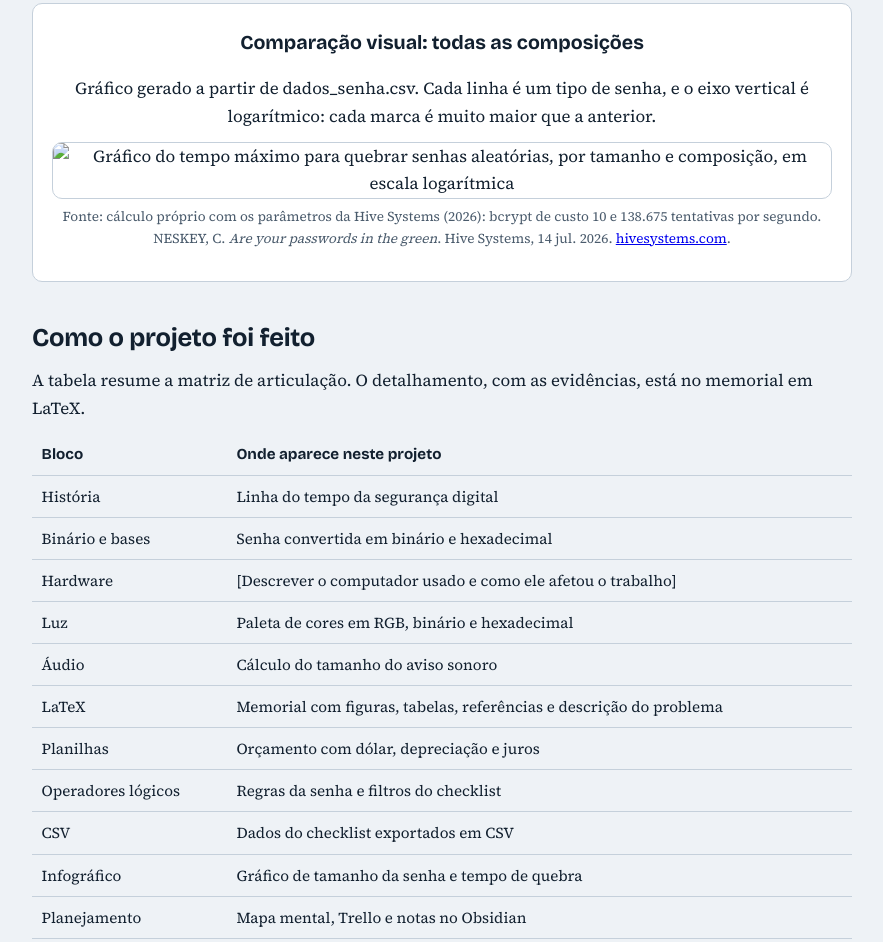
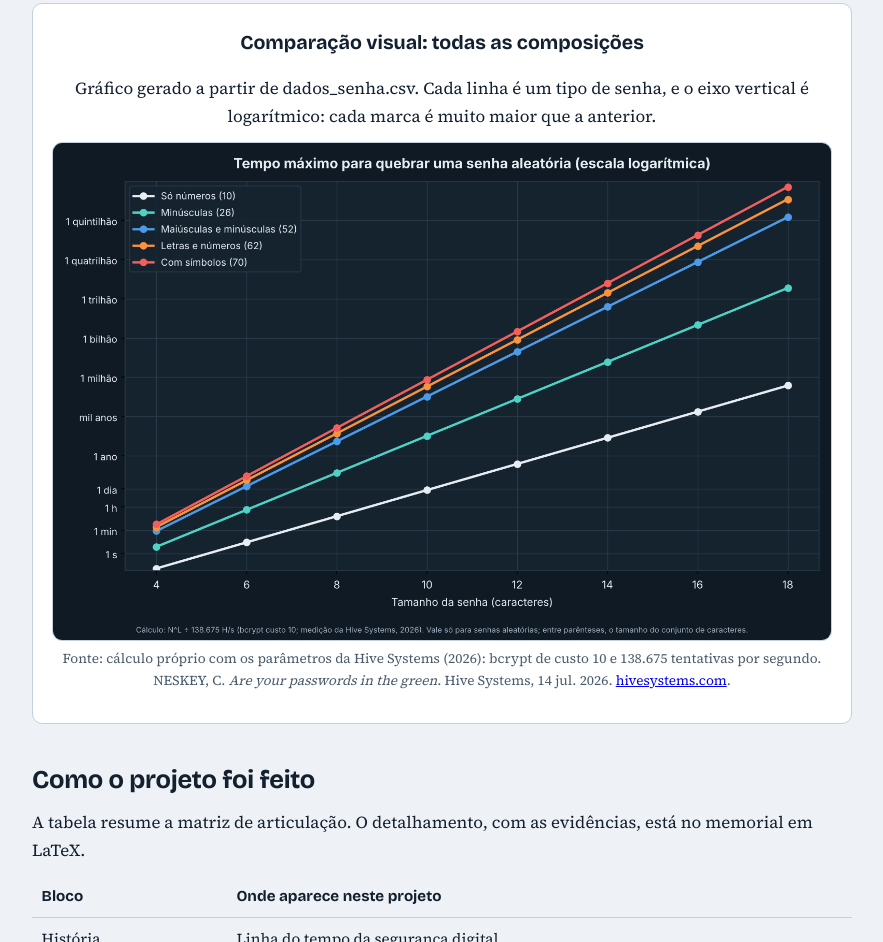
Before and after one commit to kawammoreiracosta-bot/Teste-De-Senhas-FUI, a plain HTML site: page index.html in a window 1280 px wide. Shown: the part 4622-5564 px from the top of the page, without its empty margins (198-1081 px from the left). Drawn offline with nearby package versions, Linux system fonts and the light colour scheme.

Commit message:
Update index.html

```diff
--- a/index.html
+++ b/index.html
@@ -102,7 +102,7 @@
 <section class="tool grafico-extra">
 <h3>Comparação visual: todas as composições</h3>
 <p>Gráfico gerado a partir de dados_senha.csv. Cada linha é um tipo de senha, e o eixo vertical é logarítmico: cada marca é muito maior que a anterior.</p>
-<img src="img/infografico_tempo_quebra.png" alt="Gráfico do tempo máximo para quebrar senhas aleatórias, por tamanho e composição, em escala logarítmica" class="imagem-grafico">
+<img src="grafico.png" alt="Gráfico do tempo máximo para quebrar senhas aleatórias, por tamanho e composição, em escala logarítmica" class="imagem-grafico">
 <p class="mute grafico-legenda">Fonte: cálculo próprio com os parâmetros da Hive Systems (2026): bcrypt de custo 10 e 138.675 tentativas por segundo. NESKEY, C. <em>Are your passwords in the green</em>. Hive Systems, 14 jul. 2026. <a href="https://www.hivesystems.com/blog/are-your-passwords-in-the-green" target="_blank" rel="noopener noreferrer">hivesystems.com</a>.</p>
 </section>
 <h2>Como o projeto foi feito</h2>
```
